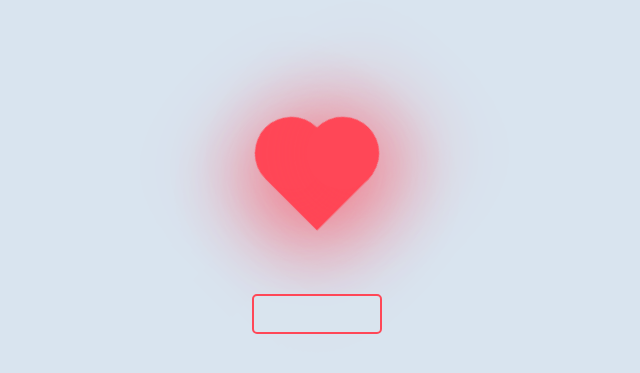
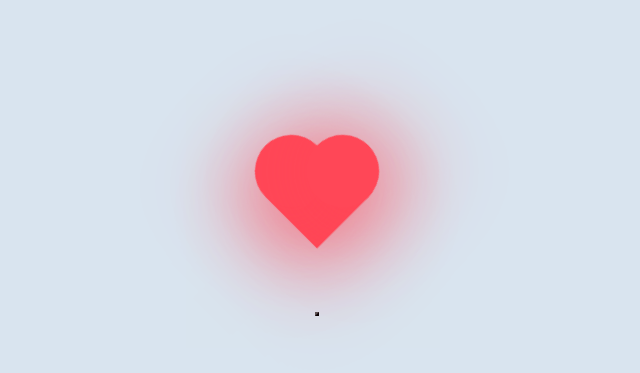
Before and after one commit to LucianoCespedes/Mi-heart, a plain HTML site: page index.html in a window 1280 px wide. Shown: the part 161-534 px from the top of the page, without its empty margins (323-963 px from the left). Drawn offline with nearby package versions, Linux system fonts and the light colour scheme.

Commit message:
Update style.css

```diff
--- a/style.css
+++ b/style.css
@@ -62,42 +62,3 @@
     border-radius: 50%;
     box-shadow: 10px 10px 90px #ff4757;
 }
-
-.boton {
-    font-size: 55px;
-    min-width: 130px;
-    height: 40px;
-    color: #fff;
-    padding: 5px 10px;
-    font-weight: bold;
-    cursor: pointer;
-    transition: all 0.3s ease;
-    position: relative;
-    display: inline-block;
-    outline: none;
-    border-radius: 5px;
-    z-index: 0;
-    background: #d9e4efe2;
-    overflow: hidden;
-    border: 2px solid #ff4757;
-    color: #080909;
-  }
-  .boton:hover {
-    color: #fff;
-    border: 2px solid #242424;
-  }
-  .boton:hover:after {
-    height: 100%;
-  }
-  .boton:after {
-    content: "";
-    position: absolute;
-    z-index: -1;
-    transition: all 0.3s ease;
-    left: 0;
-    top: 0;
-    height: 0;
-    width: 100%;
-    background: #ff4757;
-
-  }
```
